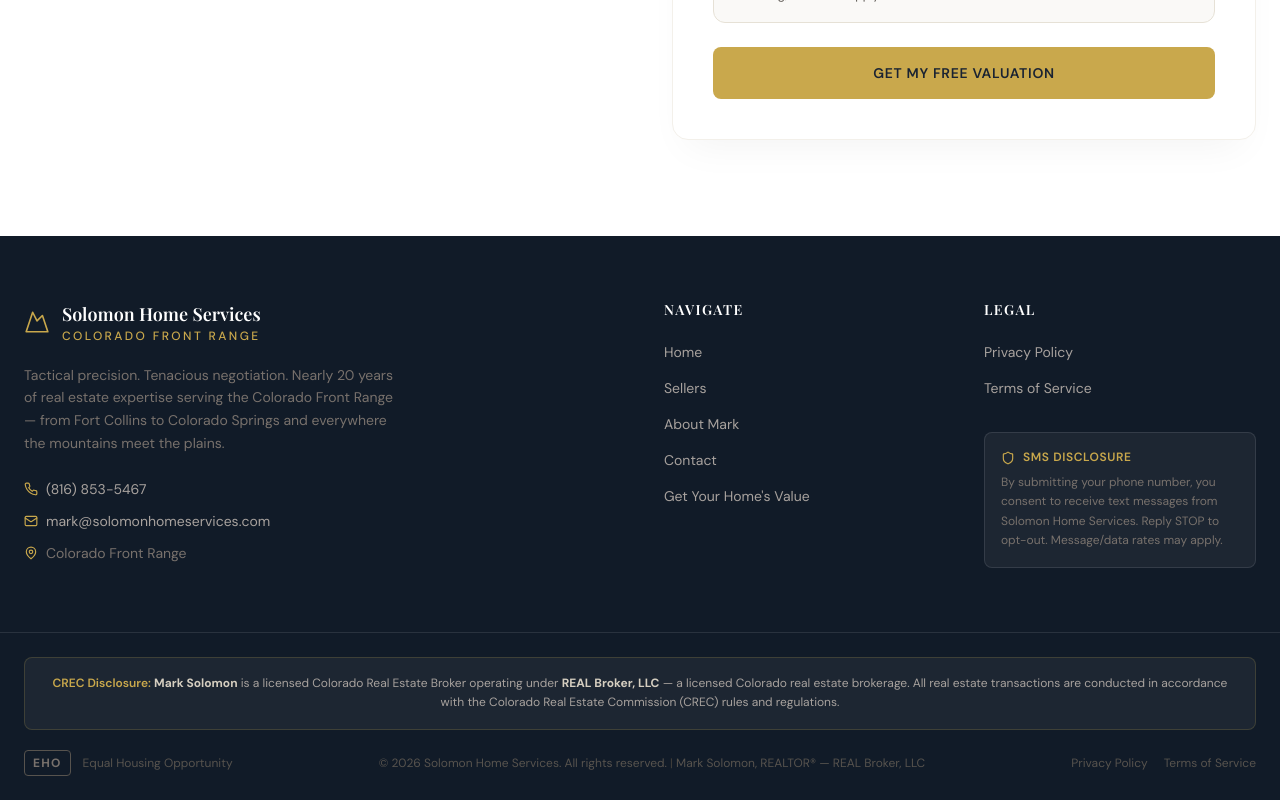
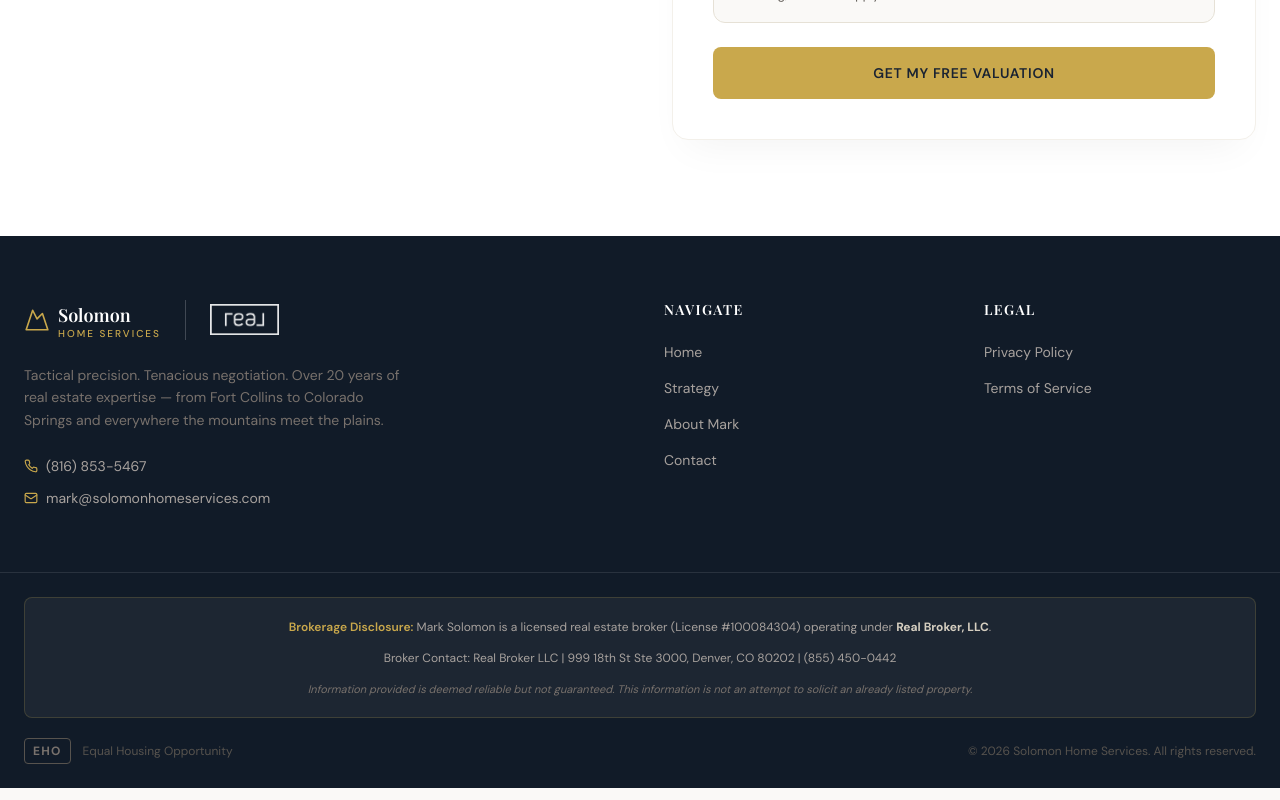
Before and after one commit to lasersolosbd/SolomonHomeServices, a Next.js app: page / in a window 1280 px wide. Shown: the part 5359-6159 px from the top of the page. Built offline with nearby package versions, Linux system fonts and the light colour scheme.

Commit message:
Update Footer.js

```diff
--- a/components/Footer.js
+++ b/components/Footer.js
@@ -6,73 +6,64 @@ export default function Footer() {
 
   return (
     <footer className="bg-[#111b28] text-stone-400">
-      {/* Main Footer Content */}
       <div className="max-w-7xl mx-auto px-6 py-16 grid grid-cols-1 md:grid-cols-2 lg:grid-cols-4 gap-12">
-        {/* Brand Column */}
+        {/* Brand Column with Co-Branding Rules */}
         <div className="lg:col-span-2">
-          <div className="flex items-center gap-3 mb-5">
-            <Mountain size={26} className="text-[#c9a84c]" strokeWidth={1.5} />
-            <div className="flex flex-col leading-none">
-              <span
-                className="text-white text-lg font-semibold"
-                style={{ fontFamily: "var(--font-display)" }}
-              >
-                Solomon Home Services
-              </span>
-              <span className="text-[#c9a84c] text-xs tracking-[0.2em] uppercase font-medium">
-                Colorado Front Range
-              </span>
+
+          {/* CO-BRANDING LOGOS */}
+          <div className="flex items-center gap-6 mb-6">
+            {/* Your Logo */}
+            <div className="flex items-center gap-2">
+              <Mountain size={26} className="text-[#c9a84c]" strokeWidth={1.5} />
+              <div className="flex flex-col leading-none">
+                <span className="text-white text-lg font-semibold font-display">
+                  Solomon
+                </span>
+                <span className="text-[#c9a84c] text-[10px] tracking-[0.2em] uppercase font-medium">
+                  Home Services
+                </span>
+              </div>
+            </div>
+
+            {/* Separator Line per Real Broker Rules */}
+            <div className="w-px h-10 bg-white/20"></div>
+
+            {/* Real Broker Logo - Updated File Name */}
+            <div className="flex items-center">
+              <img
+                src="/real-broker-logo-light.png"
+                alt="Real Broker, LLC"
+                className="h-8 object-contain opacity-90"
+              />
             </div>
           </div>
+
           <p className="text-stone-500 text-sm leading-relaxed max-w-sm mb-6">
-            Tactical precision. Tenacious negotiation. Nearly 20 years of real
-            estate expertise serving the Colorado Front Range — from Fort Collins
-            to Colorado Springs and everywhere the mountains meet the plains.
+            Tactical precision. Tenacious negotiation. Over 20 years of real estate expertise — from Fort Collins to Colorado Springs and everywhere the mountains meet the plains.
           </p>
+
           {/* Contact Info */}
           <div className="flex flex-col gap-3">
-            <a
-              href="tel:+18168535467"
-              className="flex items-center gap-2 text-sm text-stone-400 hover:text-[#c9a84c] transition-colors duration-200"
-            >
+            <a href="tel:+18168535467" className="flex items-center gap-2 text-sm text-stone-400 hover:text-[#c9a84c] transition-colors duration-200">
               <Phone size={14} className="text-[#c9a84c]" />
               (816) 853-5467
             </a>
-            <a
-              href="mailto:mark@solomonhomeservices.com"
-              className="flex items-center gap-2 text-sm text-stone-400 hover:text-[#c9a84c] transition-colors duration-200"
-            >
+            <a href="mailto:mark@solomonhomeservices.com" className="flex items-center gap-2 text-sm text-stone-400 hover:text-[#c9a84c] transition-colors duration-200">
               <Mail size={14} className="text-[#c9a84c]" />
               mark@solomonhomeservices.com
             </a>
-            <span className="flex items-center gap-2 text-sm text-stone-500">
-              <MapPin size={14} className="text-[#c9a84c]" />
-              Colorado Front Range
-            </span>
           </div>
         </div>
 
         {/* Quick Links */}
         <div>
-          <h4
-            className="text-white text-sm font-semibold tracking-widest uppercase mb-5"
-            style={{ fontFamily: "var(--font-display)" }}
-          >
+          <h4 className="text-white text-sm font-semibold tracking-widest uppercase mb-5 font-display">
             Navigate
           </h4>
           <ul className="flex flex-col gap-3">
-            {[
-              { href: "/", label: "Home" },
-              { href: "/sellers", label: "Sellers" },
-              { href: "/about", label: "About Mark" },
-              { href: "/contact", label: "Contact" },
-              { href: "/#home-value", label: "Get Your Home's Value" },
-            ].map((link) => (
+            {[{ href: "/", label: "Home" }, { href: "/#strategy", label: "Strategy" }, { href: "/#about", label: "About Mark" }, { href: "/#contact", label: "Contact" }].map((link) => (
               <li key={link.href}>
-                <Link
-                  href={link.href}
-                  className="text-sm text-stone-400 hover:text-[#c9a84c] transition-colors duration-200"
-                >
+                <Link href={link.href} className="text-sm text-stone-400 hover:text-[#c9a84c] transition-colors duration-200">
                   {link.label}
                 </Link>
               </li>
@@ -80,86 +71,43 @@ export default function Footer() {
           </ul>
         </div>
 
-        {/* Legal Links + SMS Disclosure */}
+        {/* Legal Links */}
         <div>
-          <h4
-            className="text-white text-sm font-semibold tracking-widest uppercase mb-5"
-            style={{ fontFamily: "var(--font-display)" }}
-          >
+          <h4 className="text-white text-sm font-semibold tracking-widest uppercase mb-5 font-display">
             Legal
           </h4>
           <ul className="flex flex-col gap-3">
-            {[
-              { href: "/privacy", label: "Privacy Policy" },
-              { href: "/terms", label: "Terms of Service" },
-            ].map((link) => (
-              <li key={link.href}>
-                <Link
-                  href={link.href}
-                  className="text-sm text-stone-400 hover:text-[#c9a84c] transition-colors duration-200"
-                >
-                  {link.label}
-                </Link>
-              </li>
-            ))}
+            <li><Link href="/privacy" className="text-sm text-stone-400 hover:text-[#c9a84c]">Privacy Policy</Link></li>
+            <li><Link href="/terms" className="text-sm text-stone-400 hover:text-[#c9a84c]">Terms of Service</Link></li>
           </ul>
-
-          {/* SMS Compliance Note */}
-          <div className="mt-8 p-4 bg-white/5 border border-white/10 rounded-lg">
-            <div className="flex items-start gap-2 mb-2">
-              <Shield size={14} className="text-[#c9a84c] mt-0.5 shrink-0" />
-              <span className="text-[#c9a84c] text-xs font-semibold uppercase tracking-wider">
-                SMS Disclosure
-              </span>
-            </div>
-            <p className="text-stone-500 text-xs leading-relaxed">
-              By submitting your phone number, you consent to receive text
-              messages from Solomon Home Services. Reply STOP to opt-out.
-              Message/data rates may apply.
-            </p>
-          </div>
         </div>
       </div>
 
       {/* CREC Compliance Bar */}
       <div className="border-t border-white/10">
         <div className="max-w-7xl mx-auto px-6 py-6">
-          {/* Brokerage Disclosure — CREC Required */}
-          <div className="bg-white/5 border border-[#c9a84c]/20 rounded-lg px-5 py-4 mb-5">
+          <div className="bg-white/5 border border-[#c9a84c]/20 rounded-lg px-5 py-5 mb-5 space-y-3">
             <p className="text-center text-xs text-stone-400 leading-relaxed">
-              <span className="text-[#c9a84c] font-semibold">
-                CREC Disclosure:
-              </span>{" "}
-              <strong className="text-stone-300">Mark Solomon</strong> is a
-              licensed Colorado Real Estate Broker operating under{" "}
-              <strong className="text-stone-300">REAL Broker, LLC</strong> — a
-              licensed Colorado real estate brokerage. All real estate
-              transactions are conducted in accordance with the Colorado Real
-              Estate Commission (CREC) rules and regulations.
+              <span className="text-[#c9a84c] font-semibold">Brokerage Disclosure:</span>{" "}
+              Mark Solomon is a licensed real estate broker (License #100084304) operating under{" "}
+              <strong className="text-stone-300">Real Broker, LLC</strong>.
+            </p>
+            <p className="text-center text-xs text-stone-400 leading-relaxed">
+               Broker Contact: Real Broker LLC | 999 18th St Ste 3000, Denver, CO 80202 | (855) 450-0442
+            </p>
+            <p className="text-center text-[11px] text-stone-500 italic">
+              Information provided is deemed reliable but not guaranteed. This information is not an attempt to solicit an already listed property.
             </p>
           </div>
 
-          {/* Equal Housing + Copyright */}
           <div className="flex flex-col md:flex-row items-center justify-between gap-4 text-xs text-stone-600">
             <div className="flex items-center gap-3">
-              <span className="border border-stone-600 px-2 py-1 rounded text-stone-500 text-xs font-bold tracking-widest">
-                EHO
-              </span>
+              <span className="border border-stone-600 px-2 py-1 rounded text-stone-500 text-xs font-bold tracking-widest">EHO</span>
               <span>Equal Housing Opportunity</span>
             </div>
             <p className="text-center">
-              © {currentYear} Solomon Home Services. All rights reserved.{" "}
-              <span className="text-stone-700">|</span> Mark Solomon, REALTOR® —
-              REAL Broker, LLC
+              © {currentYear} Solomon Home Services. All rights reserved.
             </p>
-            <div className="flex gap-4">
-              <Link href="/privacy" className="hover:text-stone-400 transition-colors">
-                Privacy Policy
-              </Link>
-              <Link href="/terms" className="hover:text-stone-400 transition-colors">
-                Terms of Service
-              </Link>
-            </div>
           </div>
         </div>
       </div>
```
